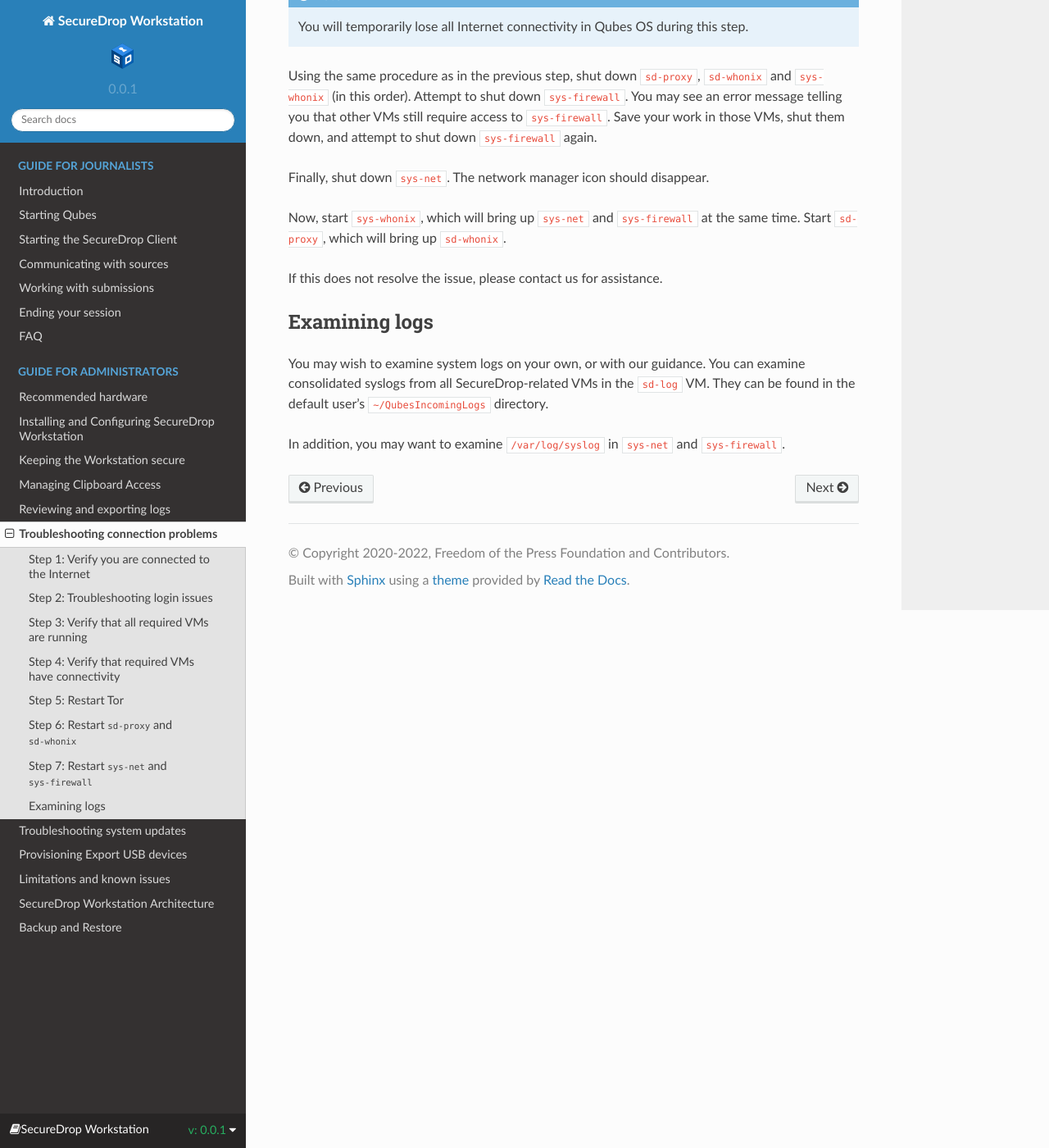
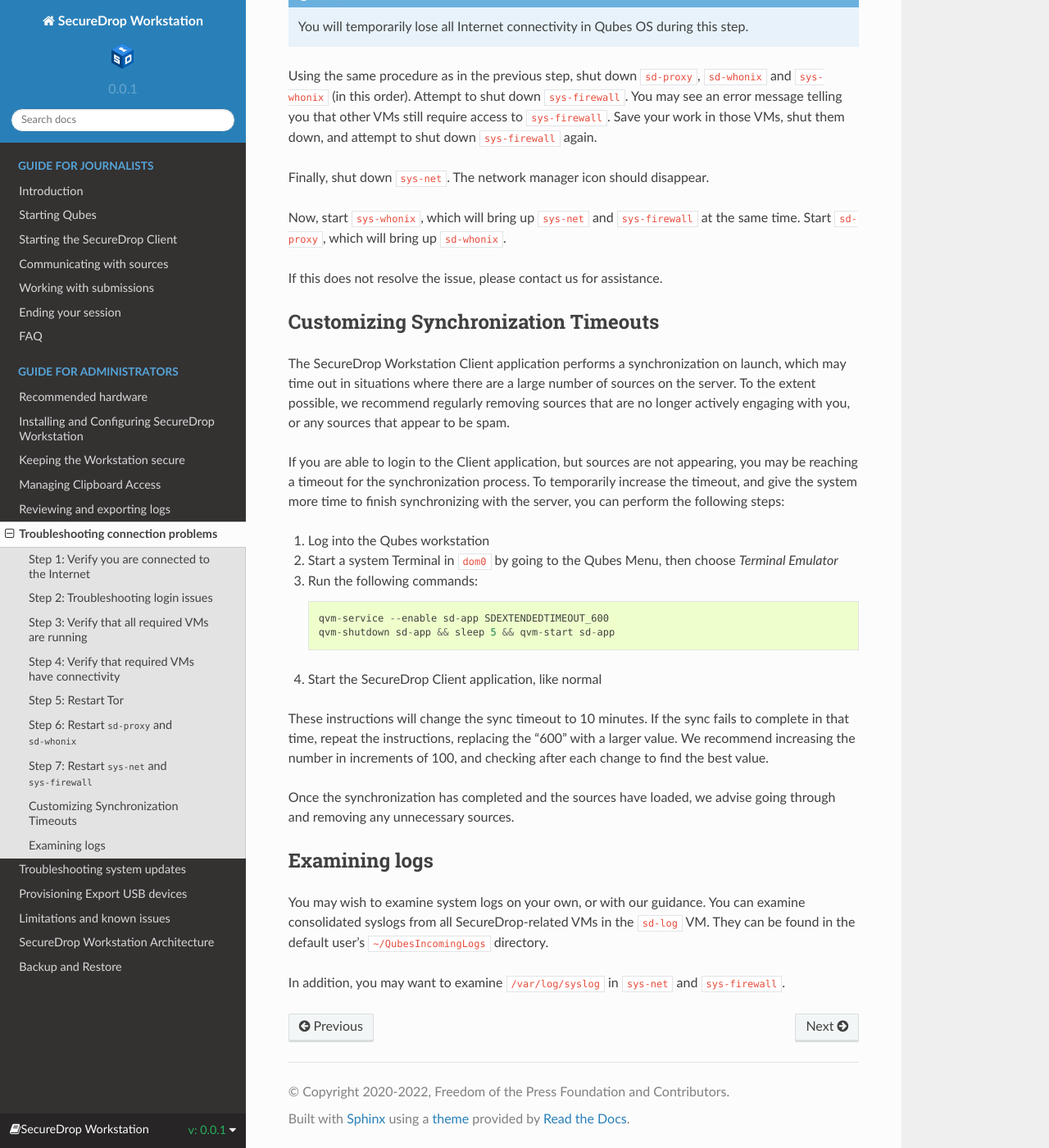
Before and after one commit to freedomofpress/securedrop-workstation-docs, a Sphinx documentation site: the page built from docs/admin/troubleshooting_connection.rst, in a window 1280 px wide and 1400 px high, scrolled down 6175 px. Shown: the whole window at 82% size. Built offline with Sphinx 7.4.7 and the Read the Docs theme 2.0.0, drawn with Linux system fonts in a browser that asks for light colours.

Commit message:
Document the process of increasing sync timeouts
When the client loads, it tries to synchronize with the server,
which may time out if there are a substantial number of
sources.

This commit adds a section to the connection troubleshooting
guide to advise on how to increase the timeout value.

```diff
--- a/docs/admin/troubleshooting_connection.rst
+++ b/docs/admin/troubleshooting_connection.rst
@@ -203,6 +203,39 @@
 
 If this does not resolve the issue, please contact us for assistance.
 
+Customizing Synchronization Timeouts
+~~~~~~~~~~~~~~~~~~~~~~~~~~~~~~~~~~~~
+
+The SecureDrop Workstation Client application performs a synchronization on
+launch, which may time out in situations where there are a large number of
+sources on the server. To the extent possible, we recommend regularly removing
+sources that are no longer actively engaging with you, or any sources that
+appear to be spam.
+
+If you are able to login to the Client application, but sources are not
+appearing, you may be reaching a timeout for the synchronization process.
+To temporarily increase the timeout, and give the system more time to
+finish synchronizing with the server, you can perform the following steps:
+
+1. Log into the Qubes workstation
+2. Start a system Terminal in ``dom0`` by going to the Qubes Menu, then choose
+   *Terminal Emulator*
+3. Run the following commands::
+
+       qvm-service --enable sd-app SDEXTENDEDTIMEOUT_600
+       qvm-shutdown sd-app && sleep 5 && qvm-start sd-app
+
+4. Start the SecureDrop Client application, like normal
+
+These instructions will change the sync timeout to 10 minutes. If the sync
+fails to complete in that time, repeat the instructions, replacing the "600"
+with a larger value. We recommend increasing the number in increments
+of 100, and checking after each change to find the best value.
+
+Once the synchronization has completed and the sources have loaded, we advise
+going through and removing any unnecessary sources.
+
+
 Examining logs
 ~~~~~~~~~~~~~~
 You may wish to examine system logs on your own, or with our guidance. You can
```
